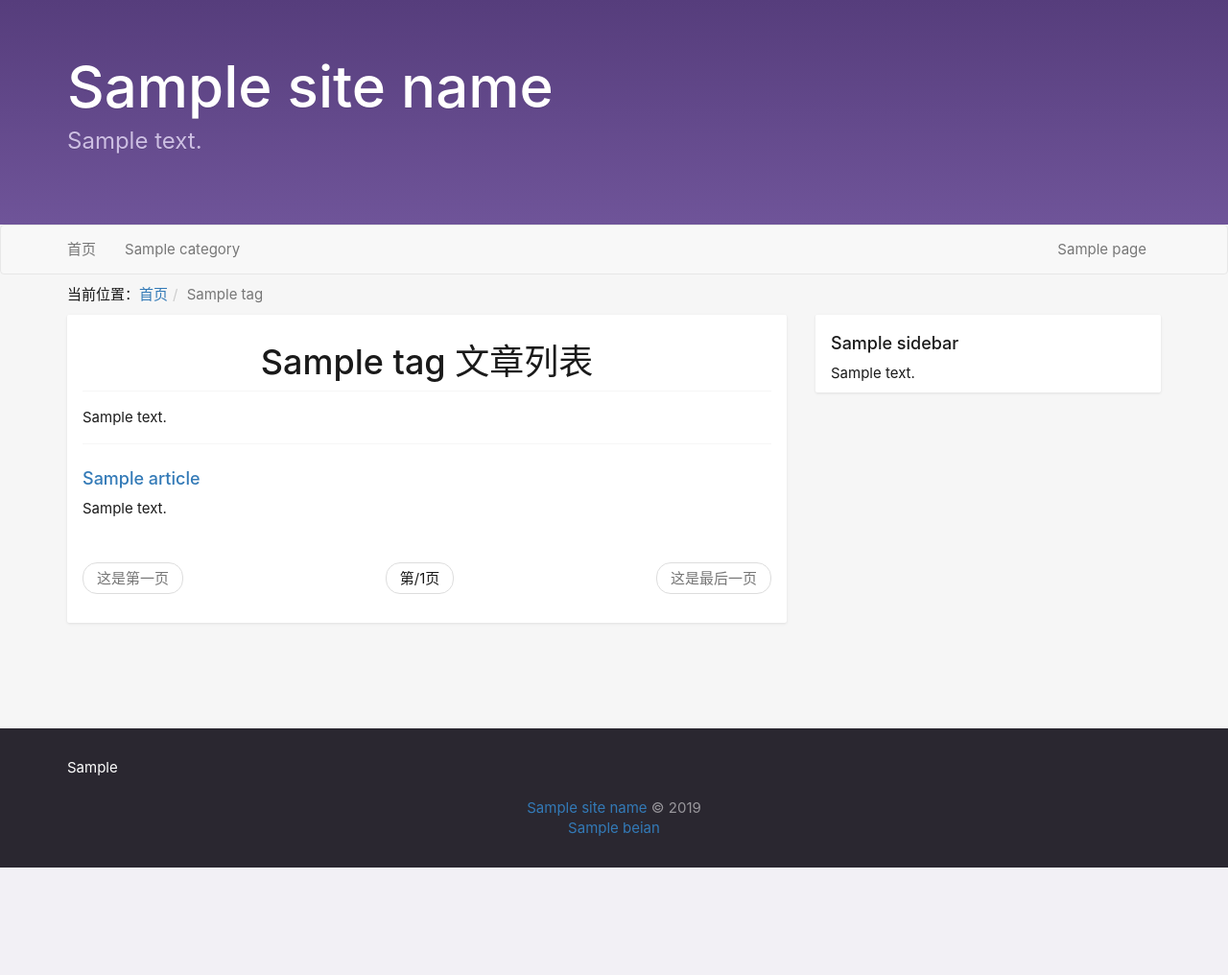
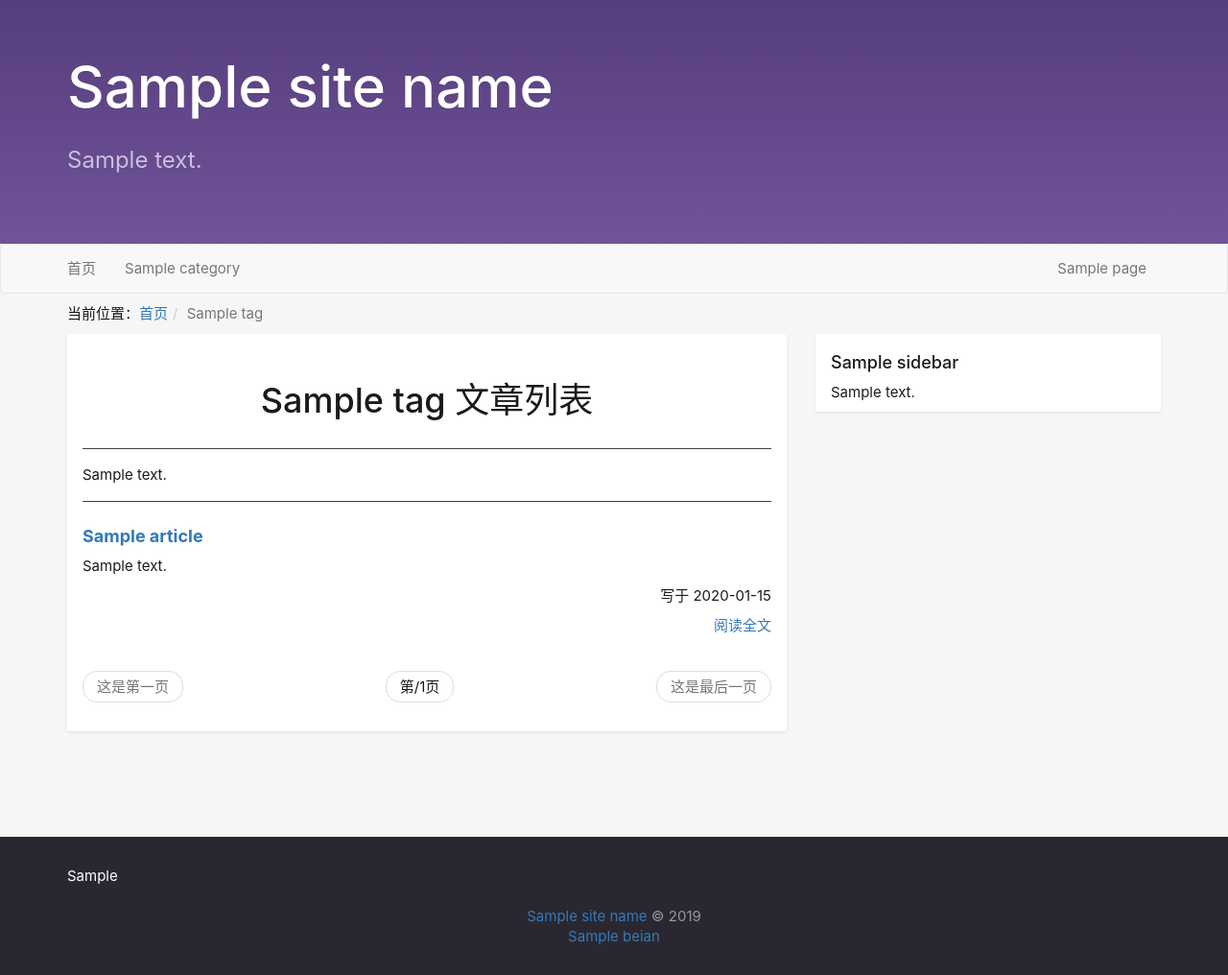
Before and after one commit to FireRick/xxcontent, a Django app: template xxsite/content/templates/content/tag.html in a window 1280 px wide. Shown: the whole page at 96% size. Before the commit the page ends 904 px from the top, so only its background shows below. Run offline with Django 3.2, Linux system fonts and the light colour scheme; tables that the repository leaves empty hold one stand-in row (values such as "Sample post"); the template is opened without the code that fills it: values that come from a table or form of the project are taken from there, most other values are stand-ins (such as "Sample title", 1, 10 or a date in 2020); data that the repository does not hold is empty; parts of the project's set-up code (start-up, migrations or seed data) failed here and were passed over; some libraries are stand-ins or nearby versions.

Commit message:
Modify templates to get a better view.

```diff
--- a/xxsite/content/static/content/style.css
+++ b/xxsite/content/static/content/style.css
@@ -3,6 +3,10 @@ body {
     font-size: 15px;
     color: #1a1a1a;
     background-color: #f6f6f6;
+}
+h1, h2, h3 {
+    margin-top: 40px;
+    margin-bottom: 30px;
 }
 .m-header {
     font-size: 24px;
@@ -43,7 +47,7 @@ body {
 }
 .entry-content, .author, .post-navigation, .m-sidebar>div+div,
 .article-list, .entry-tags {
-    border-top: 1px solid #f6f6f6;
+    border-top: 1px solid #463f3f;
 }
 .entry-header, .entry-content, .author, .post-navigation,
 .article-list, .entry-tags {
--- a/xxsite/content/templates/content/articles_list_index.html
+++ b/xxsite/content/templates/content/articles_list_index.html
@@ -3,8 +3,9 @@
 {% endif %}
 {% for article in articles %}
     <div class="article-bar">
-        <h4>{{ article.title }}</h4>
+        <h4><strong><a href="{% url 'article' article.id %}">{{ article.title }}</a></strong></h4>
         <p>{{ article.desc }}</p>
+        <p class="text-right">写于 {{article.create_time|date:"Y-m-d"}}</p>
         <div class="text-right readmore"><a href="{% url 'article' article.id %}">阅读全文</a></div>
     </div>
 {% endfor %}
--- a/xxsite/content/templates/content/list_base.html
+++ b/xxsite/content/templates/content/list_base.html
@@ -7,8 +7,10 @@
 
     {% for article in articles %}
     <div class="article-list">
-        <a href="{% url 'article' article.id %}"><h4>{{ article.title }}</h4></a>
+        <h4><strong><a href="{% url 'article' article.id %}">{{ article.title }}</a></strong></h4>
         <p>{{ article.desc }}</p>
+        <p class="text-right">写于 {{article.create_time|date:"Y-m-d"}}</p>
+        <div class="text-right readmore"><a href="{% url 'article' article.id %}">阅读全文</a></div>
     </div>
     {% endfor %}
 
```
